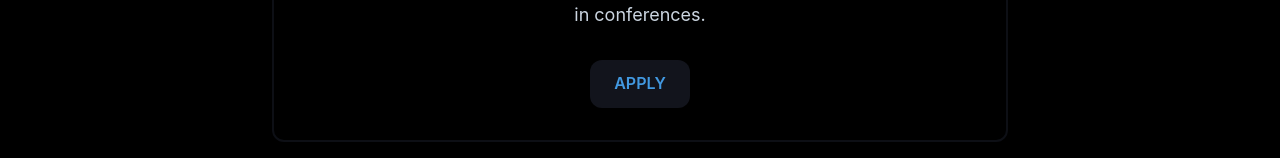
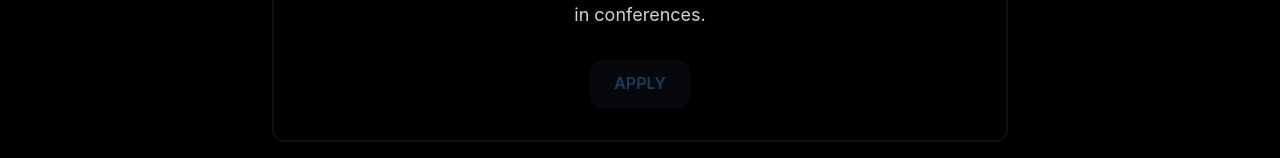
Before and after one commit to researchdao/landing, a Next.js app: page / in a window 1280 px wide. Shown: the part 1434-1592 px from the top of the page. Built offline with nearby package versions, Linux system fonts and the light colour scheme.

Commit message:
Temporarily disable "Apply" button

```diff
--- a/components/organisms/proposal-box.tsx
+++ b/components/organisms/proposal-box.tsx
@@ -24,6 +24,7 @@ const ProposalBox = () => {
             <Heading as="h2" fontSize="2xl">Looking for funding?</Heading>
             <Text fontSize="lg">We are <ExternalLink href={DOCS_URL + '/eligibility'}>currently offering travel funding</ExternalLink> for undergraduate, graduate, and PhD students to participate and present their papers in conferences.</Text>
             <Button
+                disabled
                 color="blue.400"
                 textTransform="uppercase"
                 borderRadius="xl"
@@ -31,7 +32,7 @@ const ProposalBox = () => {
                 bg="rgb(23, 25, 35, 0.8)"
                 w="fit-content"
                 as="a"
-                href={TRAVEL_GRANT_APPLICATION_FORM_URL}
+                //href={TRAVEL_GRANT_APPLICATION_FORM_URL}
             >
             Apply
             </Button>
```
